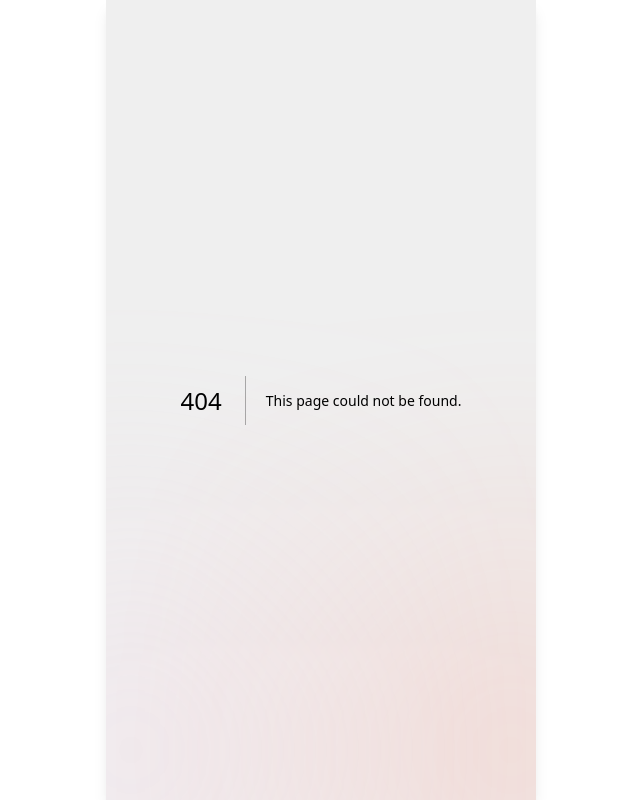
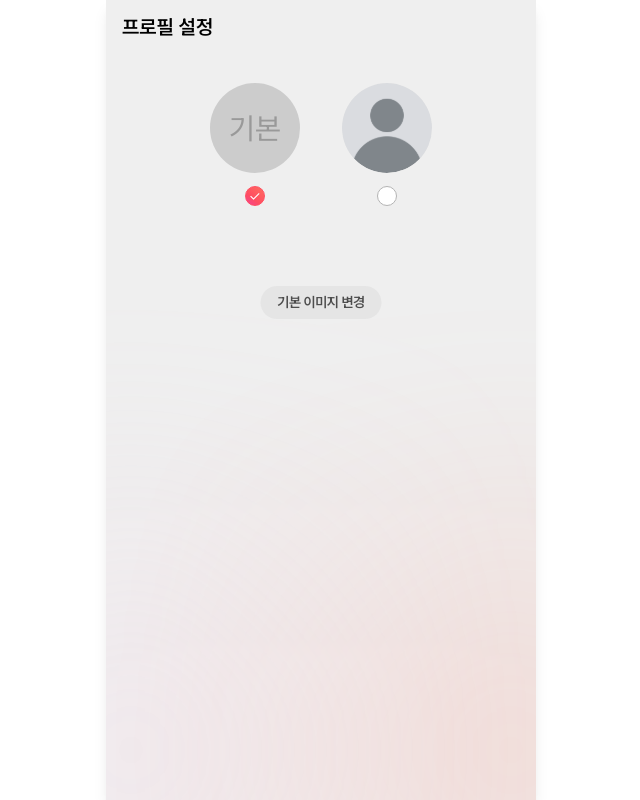
Before and after one commit to COMAtching/COMAtching5_FE, a Next.js app: page /profile-image in a window 1280 px wide. Before the commit this address had no page. Shown: the whole page, without its empty margins (319-959 px from the left). Built offline with nearby package versions, Linux system fonts and the light colour scheme.

Commit message:
feat: 프로필 이미지 페이지 디자인

```diff
--- /dev/null
+++ b/app/profile-image/_components/ScreenProfileImage.tsx
@@ -0,0 +1,104 @@
+"use client";
+import React, { useState } from "react";
+import Image from "next/image";
+
+type SelectCheckButtonProps = {
+  label: string;
+  isSelected: boolean;
+  onClick: () => void;
+  gradient: string;
+};
+
+const SelectCheckButton = ({
+  label,
+  isSelected,
+  onClick,
+  gradient,
+}: SelectCheckButtonProps) => {
+  return (
+    <button
+      type="button"
+      aria-label={label}
+      aria-pressed={isSelected}
+      onClick={onClick}
+      className={`mt-2 flex h-[20px] w-[20px] items-center justify-center rounded-full border text-[14px] leading-none ${
+        isSelected
+          ? "border-[#FF4D61] text-white"
+          : "border-gray-300 bg-white text-transparent"
+      }`}
+      style={isSelected ? { background: gradient } : undefined}
+    >
+      ✓
+    </button>
+  );
+};
+
+const ScreenProfileImage = () => {
+  const [selected, setSelected] = useState<"default" | "custom">("default");
+  const actionLabel =
+    selected === "default" ? "기본 이미지 변경" : "프로필 사진 변경";
+  const checkGradient =
+    "linear-gradient(220.53deg, #FF775E -18.87%, #FF4D61 62.05%, #E83ABC 125.76%)";
+
+  return (
+    <main className="relative flex min-h-svh flex-col overflow-x-hidden px-4 pb-[120px]">
+      <h1 className="typo-20-600 mt-3 mb-9 text-black">프로필 설정</h1>
+      <div className="mb-10 flex flex-row justify-center gap-8">
+        {/* 기본 이미지 원 */}
+        <div className="flex flex-col items-center">
+          <button
+            type="button"
+            className="flex h-[100px] w-[100px] items-center justify-center rounded-full"
+            onClick={() => setSelected("default")}
+          >
+            {/* 기본 이미지 (임시) */}
+            <span className="block flex h-[90px] w-[90px] items-center justify-center rounded-full bg-gray-200 text-3xl text-gray-400">
+              기본
+            </span>
+          </button>
+          <SelectCheckButton
+            label="기본 이미지 선택"
+            isSelected={selected === "default"}
+            onClick={() => setSelected("default")}
+            gradient={checkGradient}
+          />
+        </div>
+        {/* 프로필 이미지 업로드 원 */}
+        <div className="flex flex-col items-center">
+          <button
+            type="button"
+            className="flex h-[100px] w-[100px] items-center justify-center rounded-full"
+            onClick={() => setSelected("custom")}
+          >
+            {/* 업로드 이미지 (임시) */}
+            <span className="relative block h-[90px] w-[90px] overflow-hidden rounded-full bg-gray-100">
+              <Image
+                src="/profile/default-profile.svg"
+                alt="기본 프로필 이미지"
+                fill
+                className="object-cover"
+              />
+            </span>
+          </button>
+          <SelectCheckButton
+            label="프로필 사진 선택"
+            isSelected={selected === "custom"}
+            onClick={() => setSelected("custom")}
+            gradient={checkGradient}
+          />
+        </div>
+      </div>
+
+      <div className="absolute top-[286px] left-1/2 -translate-x-1/2">
+        <button
+          type="button"
+          className="flex h-[33px] w-[121px] items-center justify-center gap-[10px] rounded-[99px] bg-[#E5E5E5] px-4 py-2 text-[14px] leading-[17px] font-semibold tracking-[-0.03em] text-[#4D4D4D]"
+        >
+          {actionLabel}
+        </button>
+      </div>
+    </main>
+  );
+};
+
+export default ScreenProfileImage;
--- /dev/null
+++ b/app/profile-image/page.tsx
@@ -0,0 +1,5 @@
+import ScreenProfileImage from "./_components/ScreenProfileImage";
+
+export default function ProfileImagePage() {
+  return <ScreenProfileImage />;
+}
```
Also changed, not shown: public/profile/default-profile.svg (added).
